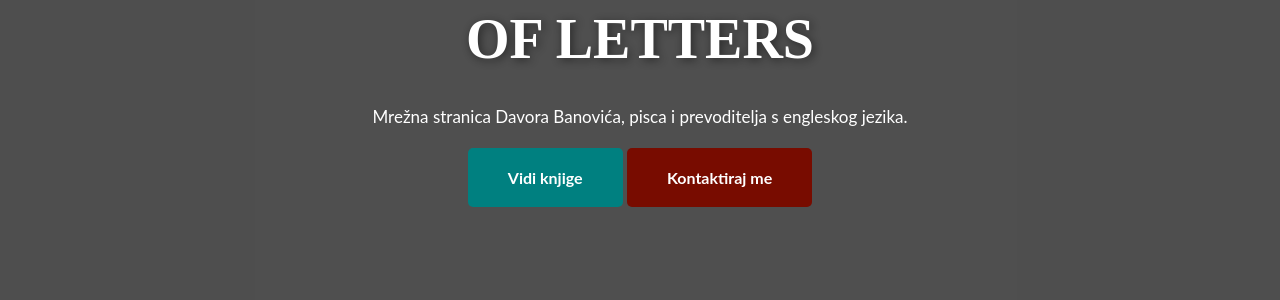
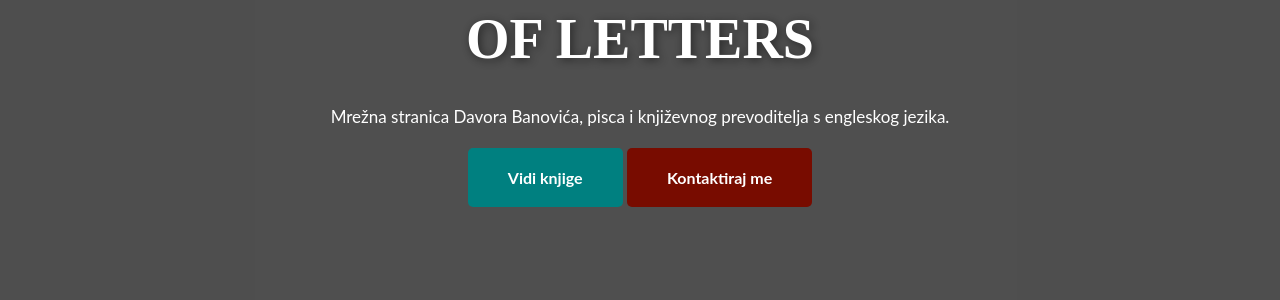
Before and after one commit to banovotz/banovotz.github.io, a Jekyll site: the page built from index.html, in a window 1280 px wide and 900 px high, scrolled down 272 px. Shown: the part 154-454 px from the top of the window. Built offline with Jekyll 4.4.1, drawn with Linux system fonts in a browser that asks for light colours; some of the changed text lies outside the part shown.

Commit message:
Update subtitle and translation descriptions

```diff
--- a/index.html
+++ b/index.html
@@ -20,7 +20,7 @@
   <div class="hero-background"></div>
   <div class="hero-content">
    <h1><span id="typewriter"></span><span id="typewriter-cursor" class="cursor">|</span></h1>
-    <p class="subtitle">Mrežna stranica Davora Banovića, pisca i prevoditelja s engleskog jezika.</p>
+    <p class="subtitle">Mrežna stranica Davora Banovića, pisca i književnog prevoditelja s engleskog jezika.</p>
     <a href="#books" class="btn">Vidi knjige</a>
     <a href="#contact" class="btn-hot">Kontaktiraj me</a>
 
@@ -112,7 +112,7 @@
 <!---Contact Section-->
 <section id="contact">
 <div class="translation-cta">
-      <p>Trebate iskusnog prevoditelja za vaš sljedeći nakladnički projekt?</p>
+      <p>Trebate iskusnog književnog prevoditelja za vaš sljedeći nakladnički projekt?</p>
       <a href="#" class="btn-contact-cta dynamic-mail" data-user="davor.banovic" data-domain="gmail.com">Pošalji upit</a>
     </div>
   </div>
```
Also changed, not shown: other parts of index.html (+2 -2 lines).
